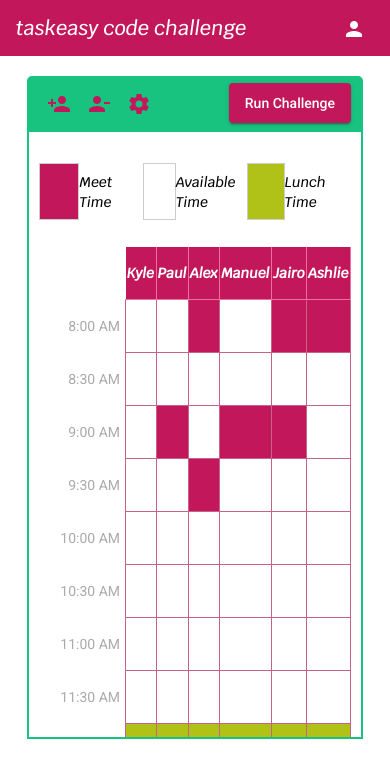
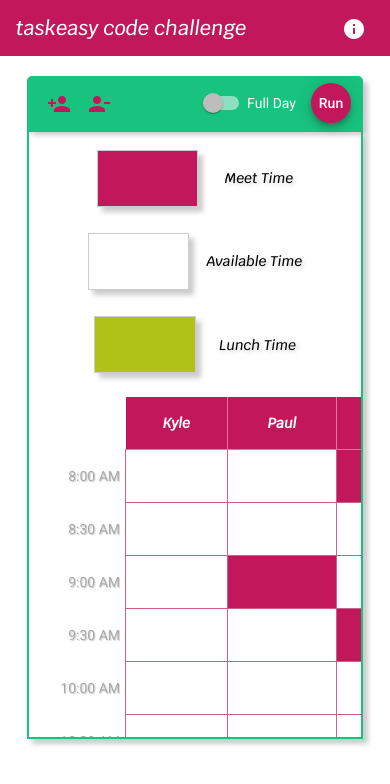
Before and after one commit to marckomatic/code-challenge, an Angular app: page / in a window 390 px wide. Shown: the top 784 px of the page. Built offline with nearby package versions, Linux system fonts and the light colour scheme.

Commit message:
Added last changes to schedule planner.

```diff
--- a/src/app/app.module.ts
+++ b/src/app/app.module.ts
@@ -11,6 +11,7 @@ import { ResultDialogComponent } from './components/daily-planner/result-dialog/
 import { FormsModule } from '@angular/forms';
 import { AddCollabDialogComponent } from './components/daily-planner/add-collab-dialog/add-collab-dialog.component';
 import { RemoveCollabDialogComponent } from './components/daily-planner/remove-collab-dialog/remove-collab-dialog.component';
+import { AlertDialogComponent } from './components/alert-dialog/alert-dialog.component';
 
 @NgModule({
   declarations: [
@@ -19,7 +20,8 @@ import { RemoveCollabDialogComponent } from './components/daily-planner/remove-c
     DailyPlannerComponent,
     ResultDialogComponent,
     AddCollabDialogComponent,
-    RemoveCollabDialogComponent
+    RemoveCollabDialogComponent,
+    AlertDialogComponent
   ],
   imports: [
     BrowserModule,
--- /dev/null
+++ b/src/app/components/alert-dialog/alert-dialog.component.css
@@ -0,0 +1,3 @@
+h1{
+    color: rgb(207, 66, 66);
+}
--- /dev/null
+++ b/src/app/components/alert-dialog/alert-dialog.component.html
@@ -0,0 +1,7 @@
+<h1 mat-dialog-title>Alert</h1>
+<div mat-dialog-content>
+  <p>{{data.message}}</p>
+</div>
+<div mat-dialog-actions>
+  <button mat-button [mat-dialog-close]="data.valor" cdkFocusInitial>Ok</button>
+</div>
--- /dev/null
+++ b/src/app/components/alert-dialog/alert-dialog.component.ts
@@ -0,0 +1,24 @@
+import { Component, Inject, OnInit } from '@angular/core';
+import { MatDialogRef, MAT_DIALOG_DATA } from '@angular/material/dialog';
+
+@Component({
+  selector: 'app-alert-dialog',
+  templateUrl: './alert-dialog.component.html',
+  styleUrls: ['./alert-dialog.component.css']
+})
+export class AlertDialogComponent implements OnInit {
+
+  constructor(
+    public dialogRef: MatDialogRef<AlertDialogComponent>,
+    @Inject(MAT_DIALOG_DATA) public data: any) {}
+
+  ngOnInit(): void {
+  }
+
+
+  onNoClick(): void {
+    this.data.valor = false;
+    this.dialogRef.close();
+  }
+
+}
--- a/src/app/components/daily-planner/add-collab-dialog/add-collab-dialog.component.html
+++ b/src/app/components/daily-planner/add-collab-dialog/add-collab-dialog.component.html
@@ -5,7 +5,7 @@
     <mat-label>Name</mat-label>
     <input matInput [(ngModel)]="name" (ngModelChange)="verifyName()">
   </mat-form-field>
-  <label style="color: rgb(255, 55, 55); margin-left: 5px;" *ngIf="error">Collaborator already exists.</label>
+  <label style="color: rgb(255, 55, 55); margin-left: 5px; display: block;" *ngIf="error">Collaborator already exists.</label>
 </div>
 <div mat-dialog-actions>
   <button mat-button (click)="onNoClick()">Cancel</button>
--- a/src/app/components/daily-planner/add-collab-dialog/add-collab-dialog.component.ts
+++ b/src/app/components/daily-planner/add-collab-dialog/add-collab-dialog.component.ts
@@ -18,6 +18,7 @@ export class AddCollabDialogComponent implements OnInit {
   }
 
   verifyName(): void{
+    console.log(this.data.collaborators);
     this.error = this.data.collaborators.has(this.name);
   }
 
@@ -25,5 +26,4 @@ export class AddCollabDialogComponent implements OnInit {
     this.name = "";
     this.dialogRef.close();
   }
-
 }
--- a/src/app/components/daily-planner/daily-planner.component.css
+++ b/src/app/components/daily-planner/daily-planner.component.css
@@ -1,9 +1,8 @@
-
 /*
  ************************************PLANNER TOOLBAR STYLES************************************************
  */
 
-#planner-toolbar{
+#planner-toolbar {
     margin: 0px auto;
     width: 80%;
     margin-top: 5%;
@@ -15,13 +14,20 @@
     padding-left: 10px;
     padding-right: 10px;
     display: flex;
+    box-shadow: 5px 5px 5px #ccc;
+    align-items: center;
 }
 
 .toolbar-spacer {
     flex: 1 1 auto;
 }
 
-#planner-container{
+.slider{
+    color: white;
+    margin-right: 15px;
+}
+
+#planner-container {
     display: block;
     margin: 0px auto;
     width: 80%;
@@ -30,19 +36,20 @@
     overflow-y: scroll;
     padding: 10px;
     padding-top: 5px;
+    box-shadow: 5px 5px 5px #ccc;
 }
 
 /*
  ************************************PLANNER STYLES************************************************
  */
 
-.information{
+.information {
     display: flex;
     height: 110px;
     justify-content: space-between;
 }
 
-.info-element{
+.info-element {
     display: flex;
     flex-basis: 35%;
     align-items: center;
@@ -50,46 +57,85 @@
     font-family: 'Krub', "Helvetica Neue", sans-serif;
 }
 
-.color-block{
+.info-element label{
+    text-shadow: 2px 2px 4px #ccc;
+}
+
+.color-block {
     height: 55px;
     width: 40%;
+    box-shadow: 5px 5px 5px #ccc;
 }
 
-table{
+table {
     width: 100%;
     border-collapse: collapse;
+    box-shadow: 5px 5px 5px #ccc;
 }
 
-.th-for-collabs{
+.th-for-collabs {
     font-family: 'Krub', "Helvetica Neue", sans-serif;
     background-color: #C2185B;
     color: white;
     height: 50px;
-    border-right: 1px solid #ee6ea1 ;
-    border-bottom: 1px solid #ee6ea1 ;
+    border-right: 1px solid #ee6ea1;
+    border-bottom: 1px solid #ee6ea1;
 }
 
-.thin-cell-width{
+.thin-cell-width {
     width: 80px;
     text-align: right;
     padding-right: 5px;
     color: rgb(170, 170, 170);
+    text-shadow: 1px 1px 1px #ccc;
 
 }
 
-.planner-cells{
+.planner-cells {
     border: 1px solid #c5638a;
     transition: all 300ms;
     height: 50px;
 }
 
-
-.planner-cells:hover{
+.planner-cells:hover {
     cursor: pointer;
     background: #ee6ea1 !important;
 }
 
-.planner-cells:active{
+.planner-cells:active {
     cursor: pointer;
     background: #C2185B !important;
 }
+
+/*
+ *******************************SOME RESPONSIVE STYLES************************************
+ */
+
+/* On screens that are 900px or less*/
+
+@media screen and (max-width: 700px) {
+    table {
+        width: 170%;
+        border-collapse: collapse;
+    }
+}
+
+/* On screens that are 500px or less*/
+
+@media screen and (max-width: 700px) {
+    table {
+        width: 270%;
+        border-collapse: collapse;
+    }
+
+    .information{
+        flex-wrap: wrap;
+        justify-content: center;
+        height: 250px;
+        margin-bottom: 10px;
+    }
+
+    .info-element {
+        flex-basis: 80%;
+    }
+}
--- a/src/app/components/daily-planner/daily-planner.component.html
+++ b/src/app/components/daily-planner/daily-planner.component.html
@@ -1,6 +1,6 @@
 <div id="planner-toolbar">
-    <button mat-icon-button class="example-icon" aria-label="Add Collab" matTooltip='Add collaborator'
-        color="primary" (click)="addCollaborator()">
+    <button mat-icon-button class="example-icon" aria-label="Add Collab" matTooltip='Add collaborator' color="primary"
+        (click)="addCollaborator()">
         <mat-icon>person_add</mat-icon>
     </button>
 
@@ -9,18 +9,18 @@
         <mat-icon>person_remove</mat-icon>
     </button>
 
-    <button mat-icon-button class="example-icon" aria-label="Add Collab" matTooltip='Schedule settings' color="primary">
-        <mat-icon>settings</mat-icon>
-    </button>
-
     <span class="toolbar-spacer"></span>
 
-    <button mat-raised-button color="primary" (click)="runChallenge()">Run Challenge</button>
+    <mat-slide-toggle class="slider" matTooltip='Show the full day in Schedule Manager'
+        (change)="changeToggleFullDay()" [(ngModel)]="isFullDay" >Full Day</mat-slide-toggle>
+
+    <button mat-mini-fab color="primary" (click)="runChallenge()">Run</button>
 </div>
 
 <div id="planner-container">
     <div class="information">
-        <div class="info-element" >
+
+        <div class="info-element">
             <div class="color-block" style="background-color: #C2185B !important; border: 1px solid #ccc;"></div>
             <label>Meet Time</label>
         </div>
@@ -39,10 +39,10 @@
 
     <table>
         <tr>
-            <th ></th>
+            <th></th>
             <th *ngFor="let collaborator of collaborators" class="th-for-collabs">{{collaborator.name}}</th>
         </tr>
-        <tr *ngFor="let timeLabel of officeHours" >
+        <tr *ngFor="let timeLabel of hours">
             <td class="thin-cell-width">{{timeLabel}}</td>
             <td class="planner-cells" *ngFor="let collaborator of collaborators"
                 [style.background]="colorTimeCell(collaborator, timeLabel)"
--- a/src/app/components/daily-planner/daily-planner.component.ts
+++ b/src/app/components/daily-planner/daily-planner.component.ts
@@ -2,6 +2,7 @@ import { Component, OnInit } from '@angular/core';
 import { MatDialog, MatDialogConfig } from '@angular/material/dialog';
 import { CollaboratorSchedule } from 'src/app/models/CollaboratorSchedule';
 import { ScheduleManagerService, defineTimeLabels } from 'src/app/services/schedule-manager.service';
+import { AlertDialogComponent } from '../alert-dialog/alert-dialog.component';
 import { AddCollabDialogComponent } from './add-collab-dialog/add-collab-dialog.component';
 import { RemoveCollabDialogComponent } from './remove-collab-dialog/remove-collab-dialog.component';
 import { ResultDialogComponent } from './result-dialog/result-dialog.component';
@@ -12,10 +13,10 @@ import { ResultDialogComponent } from './result-dialog/result-dialog.component';
   styleUrls: ['./daily-planner.component.css']
 })
 export class DailyPlannerComponent implements OnInit {
-  //Labels for office hours time intervals
-  officeHours: string[] = [] as string[];
+  //Labels for hours time intervals
+  hours: string[] = [] as string[];
   lunchHours: string[] = [] as string[];
-
+  isFullDay: boolean = false; //Indicates if the schedule show all the day hours.
   //All the collaborators with their busy times, it is binded to the table in view.
   collaborators: CollaboratorSchedule[] = [
     {
@@ -48,7 +49,7 @@ export class DailyPlannerComponent implements OnInit {
   }
 
   ngOnInit(): void {
-    this.officeHours = Array.from(this._scheduleManager.getTimeLabels())
+    this.hours = Array.from(defineTimeLabels(8, 17));
   }
 
   /***
@@ -72,9 +73,6 @@ export class DailyPlannerComponent implements OnInit {
         input: input.split("},").join("},\n"),
         output: output.split("},").join("},\n")
       }
-    });
-    dialogRef.afterClosed().subscribe(result => {
-      console.log(result);
     });
   }
 
@@ -116,6 +114,24 @@ export class DailyPlannerComponent implements OnInit {
     });
   }
 
+  /**
+   * this function is called when the slide toggle is changed, it changes the hours of the schedule
+   * from Office Hours to full day hours
+   */
+  changeToggleFullDay() {
+    console.log("Holi");
+    if (this.isFullDay) {
+      //Lauch an allert is inside office hours, if not, launch a alert dialog.
+      const dialogRef = this.dialog.open(AlertDialogComponent, {
+        width: '250px',
+        data: { message: "The meets assigned in hours that aren't in office hours will be ignored into the challenge run. " }
+      });
+      this.hours = Array.from(defineTimeLabels(0, 24));
+    } else {
+      this.hours = Array.from(defineTimeLabels(8, 17));
+    }
+  }
+
   /***
    * ***********************FUNTIONS FOR THE PLANNER SCHEDULE******************************************
    */
@@ -144,6 +160,13 @@ export class DailyPlannerComponent implements OnInit {
     if (containsThisTime) {
       (collaborator.busyTimes as string[]).splice(index, 1);
     } else {
+      //Verify if time is inside office hours, if not, launch a alert dialog.
+      if (!this._scheduleManager.getTimeLabels().has(time)) {
+        const dialogRef = this.dialog.open(AlertDialogComponent, {
+          width: '250px',
+          data: { message: "You are assigning a meet into a time that is not in office hours, it doesn't will be considered for the challange. " }
+        });
+      }
       (collaborator.busyTimes as string[]).push(time);
     }
   }
--- a/src/app/components/daily-planner/result-dialog/result-dialog.component.css
+++ b/src/app/components/daily-planner/result-dialog/result-dialog.component.css
@@ -1,15 +1,25 @@
-
-.container{
+.container {
     display: flex;
     justify-content: space-between;
 }
 
-.input{
+.input {
     flex-basis: 48%;
 }
 
-textarea{
+textarea {
     height: 150px;
     white-space: pre-wrap;
     overflow-wrap: break-word;
 }
+
+/* On screens that are 900px or less*/
+
+@media screen and (max-width: 1100px) {
+    .container {
+        flex-wrap: wrap;
+    }
+    .input {
+        flex-basis: 100%;
+    }
+}
--- a/src/app/components/toolbar/toolbar.component.html
+++ b/src/app/components/toolbar/toolbar.component.html
@@ -1,8 +1,8 @@
 <mat-toolbar color="primary">
     <span class="title">taskeasy code challenge</span>
     <span class="toolbar-spacer"></span>
-    <button mat-icon-button class="example-icon" aria-label="Profile Icon" matTooltip='Go to my profile'
+    <button mat-icon-button class="example-icon" aria-label="Profile Icon" matTooltip='About Me'
         (click)="goToMyPage()">
-        <mat-icon>person</mat-icon>
+        <mat-icon>info</mat-icon>
     </button>
 </mat-toolbar>
```
Also changed, not shown: src/app/modules/material/material.module.ts (+6 -2 lines), 1 other file (tests, documents, lock files or other folders).
